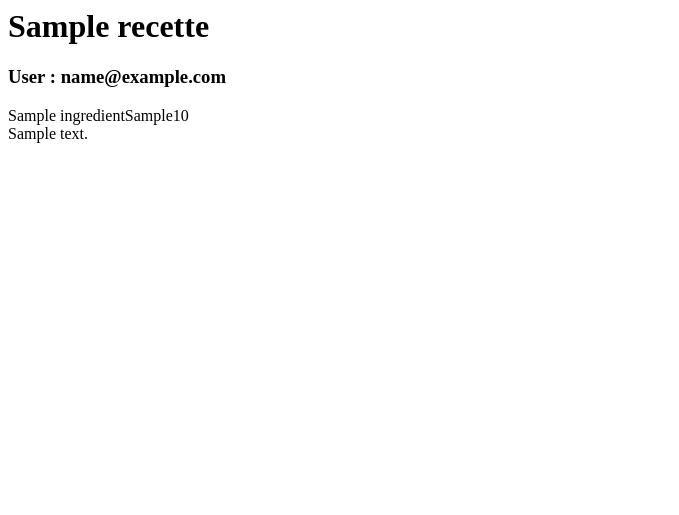
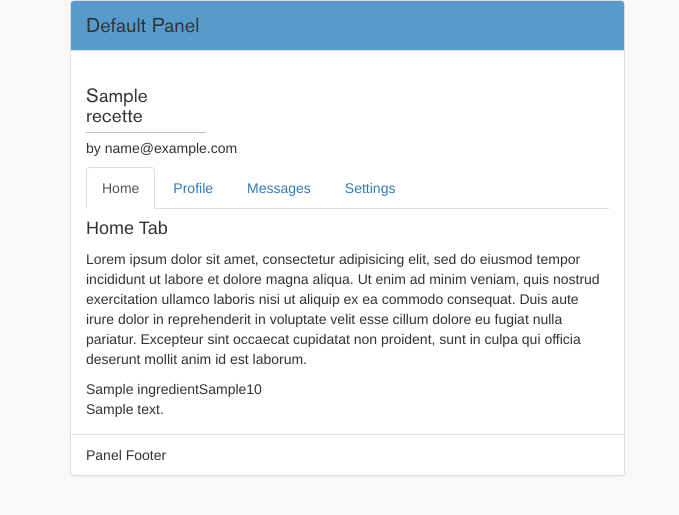
Before and after one commit to Peryak/kitchenProject, a PHP site: page /test.php in a window 1280 px wide. Shown: the top 515 px of the page, without its empty margins (0-679 px from the left). Run offline with PHP 8.4, Linux system fonts and the light colour scheme; tables that the repository leaves empty or names only in its code hold one stand-in row (values such as "Sample post").

```diff
--- a/test.php
+++ b/test.php
@@ -9,21 +9,87 @@ $var = new Read();
 $var->tab = $var->receiptAction($pdo, 'recette de test');
 
 ?>
-<html>
-  <div class="header">
+
+<head>
+  <meta charset="utf-8">
+  <meta http-equiv="X-UA-Compatible" content="IE=edge">
+  <meta name="viewport" content="width=device-width, initial-scale=1">
+  <meta name="description" content="Cooking Free Receipts">
+  <meta name="author" content="Pierre Laitselart">
+
+  <title>kitchenProject</title>
+
+  <!-- Bootstrap CSS -->
+  <link rel="stylesheet" type="text/css" href="views/assets/bower_components/bootstrap/dist/css/bootstrap.min.css">
+
+  <!-- Custom Fonts -->
+  <link rel="stylesheet" type="text/css" href="views/assets/bower_components/font-awesome/css/font-awesome.min.css">
+
+  <!-- MetisMenu CSS -->
+  <link rel="stylesheet" type="text/css" href="views/assets/bower_components/metisMenu/dist/metisMenu.min.css">
+
+  <!-- Global CSS -->
+  <link rel="stylesheet" type="text/css" href="views/assets/css/special.css">
+  <link rel="stylesheet" type="text/css" href="views/assets/css/global.css">
+
+</head>
+
+<div class="container">
+  <div class="row">
+    <!-- /.col-lg-6 -->
+    <div class="col-lg-6">
+      <div class="panel panel-default">
+        <div class="panel-heading panelheading-clara_global">
+
+            <span class="titlepanel-clara_global">Default Panel</span>
+
+        </div>
+        <div class="panel-body">
+
             <?php
             foreach ($var->tab as $item) {
               if (!is_bool($item)){
-          echo ("<h1>" . $item->getName() . "</h1>");
+                echo ("<h1 class='titlepanelbody-clara_global'>" . $item->getName() . "</h1>");
+                echo("<h5 class='userpanelbody-clara_global'> by " . $item->getMail() . "</h5>");
               }
             }
             ?>
+
+          <!-- Nav tabs -->
+          <ul class="nav nav-tabs">
+            <li class="active"><a href="#home" data-toggle="tab">Home</a>
+            </li>
+            <li><a href="#profile" data-toggle="tab">Profile</a>
+            </li>
+            <li><a href="#messages" data-toggle="tab">Messages</a>
+            </li>
+            <li><a href="#settings" data-toggle="tab">Settings</a>
+            </li>
+          </ul>
+
+          <!-- Tab panes -->
+          <div class="tab-content">
+            <div class="tab-pane fade in active" id="home">
+              <h4>Home Tab</h4>
+              <p>Lorem ipsum dolor sit amet, consectetur adipisicing elit, sed do eiusmod tempor incididunt ut labore et dolore magna aliqua. Ut enim ad minim veniam, quis nostrud exercitation ullamco laboris nisi ut aliquip ex ea commodo consequat. Duis aute irure dolor in reprehenderit in voluptate velit esse cillum dolore eu fugiat nulla pariatur. Excepteur sint occaecat cupidatat non proident, sunt in culpa qui officia deserunt mollit anim id est laborum.</p>
             </div>
-  <div class="body">
+            <div class="tab-pane fade" id="profile">
+              <h4>Profile Tab</h4>
+              <p>Lorem ipsum dolor sit amet, consectetur adipisicing elit, sed do eiusmod tempor incididunt ut labore et dolore magna aliqua. Ut enim ad minim veniam, quis nostrud exercitation ullamco laboris nisi ut aliquip ex ea commodo consequat. Duis aute irure dolor in reprehenderit in voluptate velit esse cillum dolore eu fugiat nulla pariatur. Excepteur sint occaecat cupidatat non proident, sunt in culpa qui officia deserunt mollit anim id est laborum.</p>
+            </div>
+            <div class="tab-pane fade" id="messages">
+              <h4>Messages Tab</h4>
+              <p>Lorem ipsum dolor sit amet, consectetur adipisicing elit, sed do eiusmod tempor incididunt ut labore et dolore magna aliqua. Ut enim ad minim veniam, quis nostrud exercitation ullamco laboris nisi ut aliquip ex ea commodo consequat. Duis aute irure dolor in reprehenderit in voluptate velit esse cillum dolore eu fugiat nulla pariatur. Excepteur sint occaecat cupidatat non proident, sunt in culpa qui officia deserunt mollit anim id est laborum.</p>
+            </div>
+            <div class="tab-pane fade" id="settings">
+              <h4>Settings Tab</h4>
+              <p>Lorem ipsum dolor sit amet, consectetur adipisicing elit, sed do eiusmod tempor incididunt ut labore et dolore magna aliqua. Ut enim ad minim veniam, quis nostrud exercitation ullamco laboris nisi ut aliquip ex ea commodo consequat. Duis aute irure dolor in reprehenderit in voluptate velit esse cillum dolore eu fugiat nulla pariatur. Excepteur sint occaecat cupidatat non proident, sunt in culpa qui officia deserunt mollit anim id est laborum.</p>
+            </div>
+          </div>
+
             <?php
             foreach ($var->tab as $item) {
               if (!is_bool($item)){
-          echo ("<h3> User : " . $item->getMail() . "</h3>");
                 foreach ($item->getIngredients() as $subItem) {
                   echo ("" . $subItem->getName() . $subItem->getValue() . $subItem->getQuantity() . "</br>");
                 }
@@ -33,31 +99,31 @@ $var->tab = $var->receiptAction($pdo, 'recette de test');
               }
             }
             ?>
+
         </div>
-  <!--<table>
-    <tbody>
-      <tr>
-        <?php foreach ($var->tab as $item) {
-          //echo("<td>" . var_dump($item) . "</td>");
-          if (!is_bool($item)) {
-            //echo ("<td>" . $item->getName() . "</td>");
-            echo ("<td>" . $item->getMail() . "</td>");
-            echo ("<tr>");
-            foreach ($item->getIngredients() as $subItem) {
-              echo ("<td>" . $subItem->getName() . "</td>");
-            }
-            echo ("</tr>");
-            echo ("<tr>");
-            foreach ($item->getSteps() as $subItem) {
-              echo ("<td>" . $subItem->getDescription() . "</td>");
-            }
-            echo ("</tr>");
-          }
-        }
-        ?>
-      </tr>
-    </tbody>
+        <div class="panel-footer panelfooter-clara_global">
 
-</table> -->
+            Panel Footer
 
-</html>
+        </div>
+      </div>
+    </div>
+    <!-- /.col-lg-6 -->
+  </div>
+  <!-- /.row -->
+</div>
+
+<!-- jQuery -->
+<script src="views/assets/bower_components/jquery/dist/jquery.min.js"></script>
+
+<!-- JavaScript for the swipeable sidebar -->
+<script src="views/assets/js/sidebar.js"></script>
+
+<!-- Bootstrap Core JavaScript -->
+<script src="views/assets/bower_components/bootstrap/dist/js/bootstrap.min.js"></script>
+
+<!-- Metis Menu Plugin JavaScript -->
+<script src="views/assets/bower_components/metisMenu/dist/metisMenu.min.js"></script>
+
+<!-- Custom Theme JavaScript -->
+<script src="views/assets/js/global.js"></script>
--- a/views/assets/css/special.css
+++ b/views/assets/css/special.css
@@ -334,16 +334,32 @@ body, #wrapper {
 /* Project panel */
 
 .panel .panelheading-clara_global {
-	background-color: #e9ebed;
+	background-color: #569bcc;
 }
 
 .panel .panelheading-clara_global > i {
 	color: #32393f;
 }
 
+.panelfooter-clara_global {
+	background-color: #ffffff;
+}
+
 .titlepanel-clara_global {
 	font-family: 'akzidenzRegular', sans-serif;
-	font-size: 15px;
+	font-size: 20px;
+}
+
+.titlepanelbody-clara_global {
+	font-family: 'akzidenzRegular', sans-serif;
+	font-size: 19px;
+	border-bottom: 1px solid #bcc3c7;
+	width: 120px;
+	padding-bottom: 5px;
+}
+
+.userpanelbody-clara_global {
+	margin-top: -2px;
 }
 
 .btn-clara_global {
```
Lines whose indentation alone changed are shown as unchanged.
